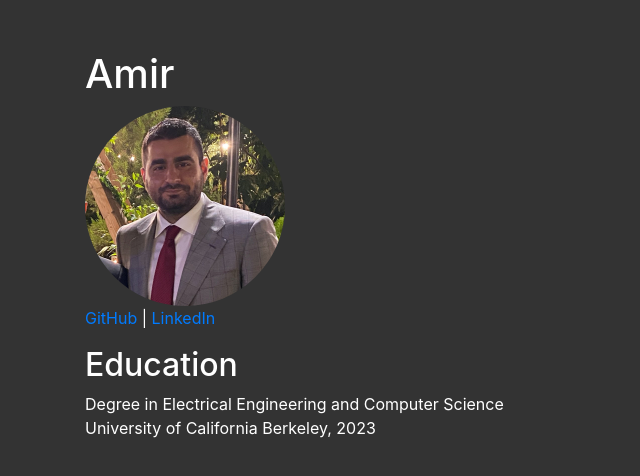
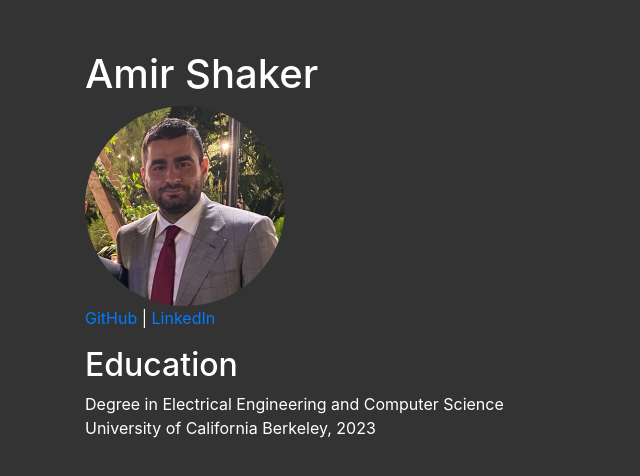
Before and after one commit to Amirshaker1853/Amirshaker1853.github.io, a plain HTML site: page index.html in a window 1280 px wide. Shown: the whole page, without its empty margins (0-640 px from the left). Drawn offline with nearby package versions, Linux system fonts and the light colour scheme.

Commit message:
adding my name

```diff
--- a/index.html
+++ b/index.html
@@ -26,7 +26,7 @@
 </head>
 <body>
     <div class="container">
-        <h1>Amir</h1>
+        <h1>Amir Shaker</h1>
         <img src="./1630550561909.jpeg" alt="my Profile Picture" class="profile-pic">
         <p>
             <a href="https://github.com/Amirshaker1853" target="_blank">GitHub</a> |
@@ -37,6 +37,7 @@
             Degree in Electrical Engineering and Computer Science<br>
             University of California Berkeley, 2023
         </p>
+
     </div>
 </body>
 </html>
```
